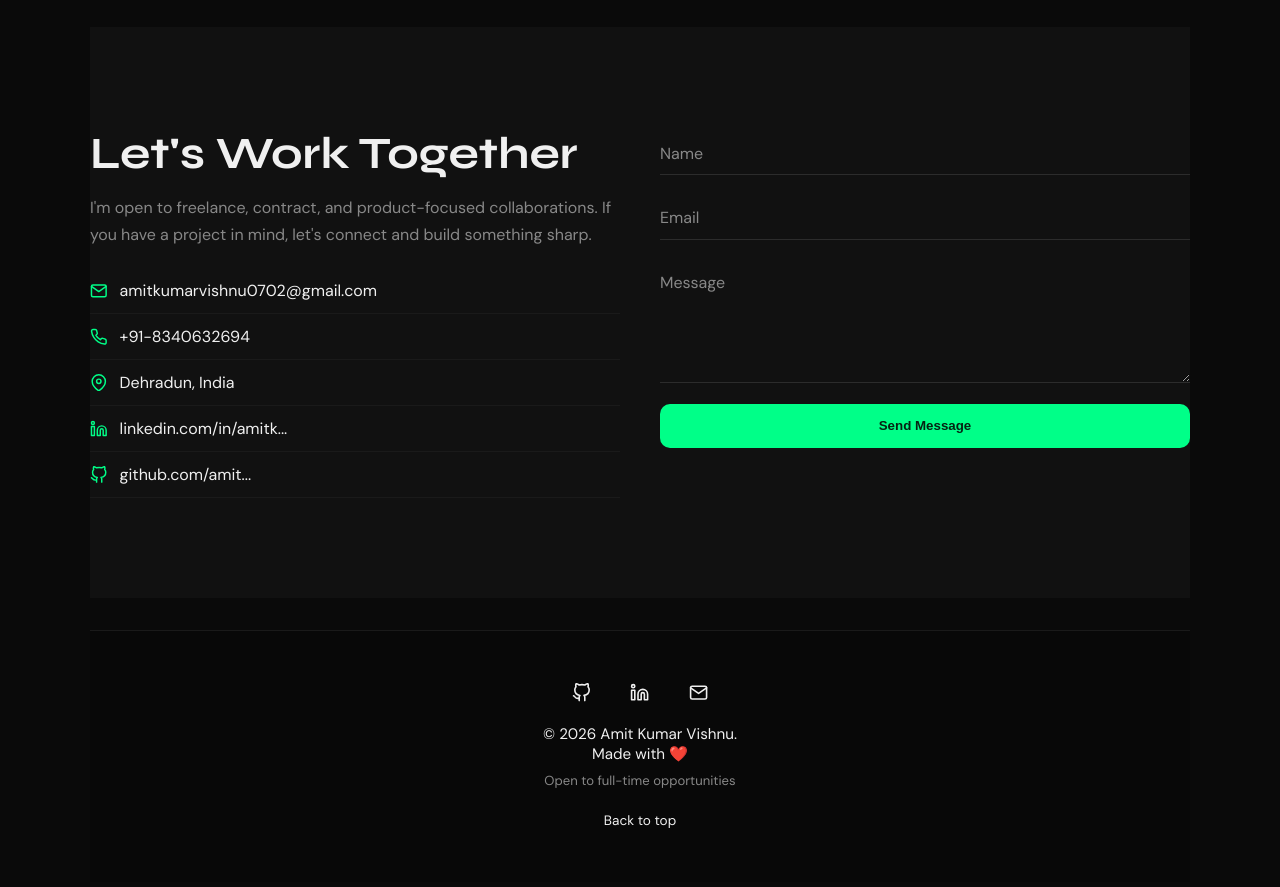
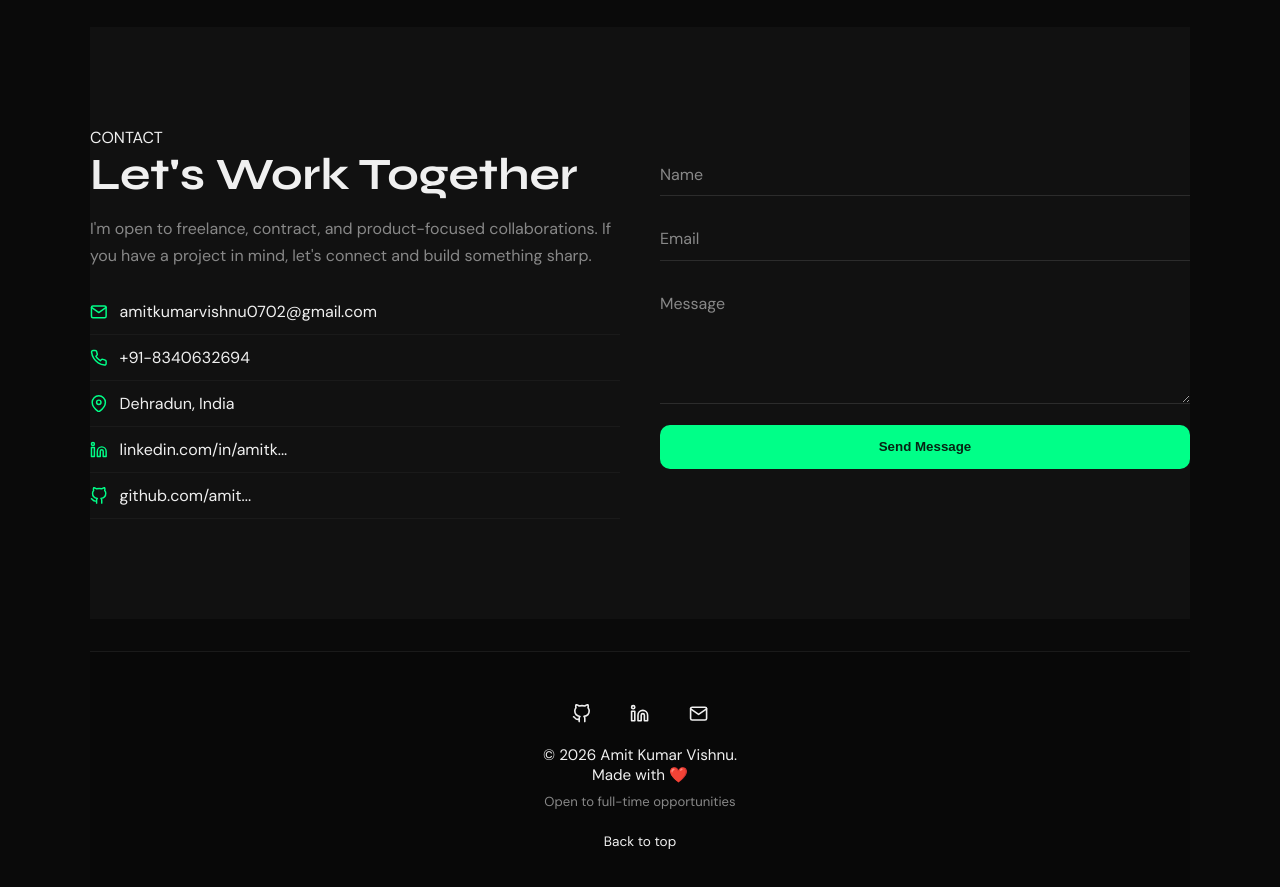
Before and after one commit to amitkumarvishnu/Portfolio, a React (Vite) app in the folder port/: page / in a window 1280 px wide. Shown: the part 3960-4847 px from the top of the page. Built offline with nearby package versions, Linux system fonts and the light colour scheme.

Commit message:
Update Contact.jsx

```diff
--- a/port/src/components/Contact.jsx
+++ b/port/src/components/Contact.jsx
@@ -71,6 +71,11 @@ export default function Contact() {
 
   return (
     <section id="contact" className="contact">
+      <div className="about-section-label" aria-hidden="true">
+        <span className="label-line" />
+        <span className="label-text">CONTACT</span>
+        <span className="label-line" />
+      </div>
       <div className="contact-grid">
         <motion.div
           className="contact-left"
```
